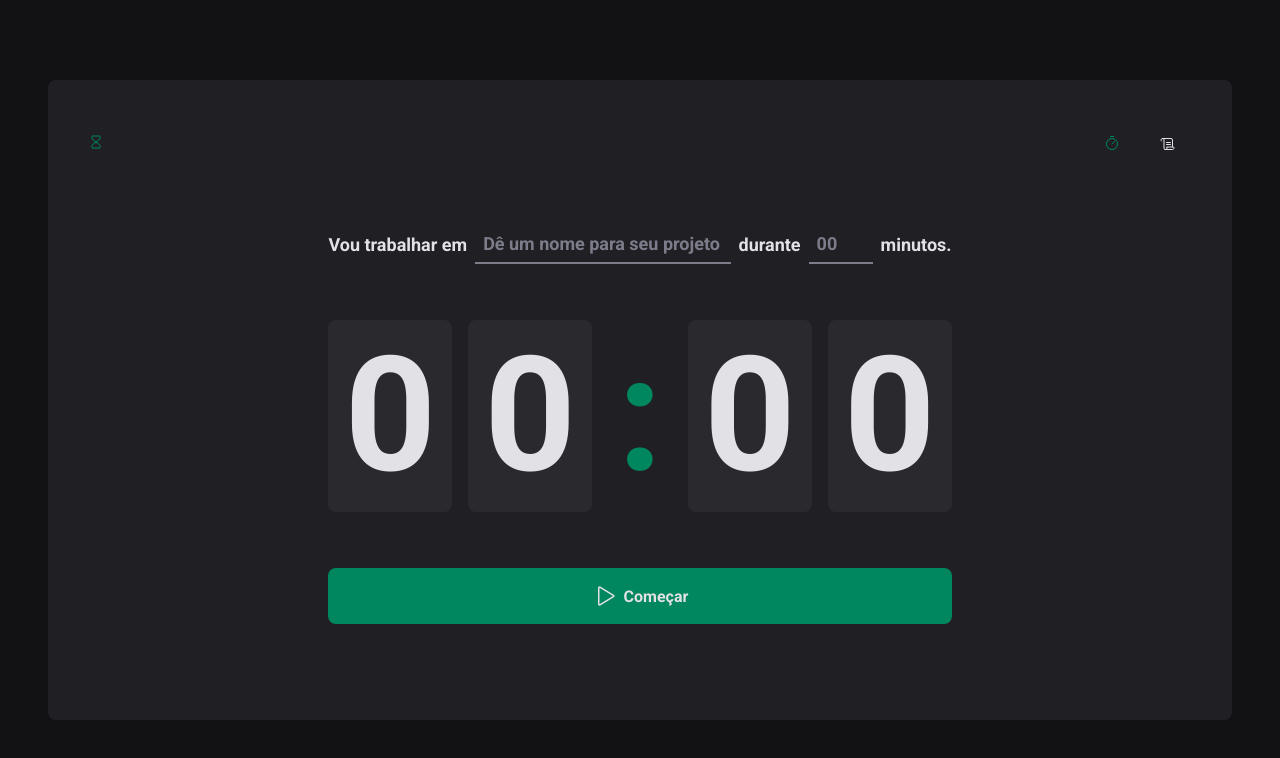
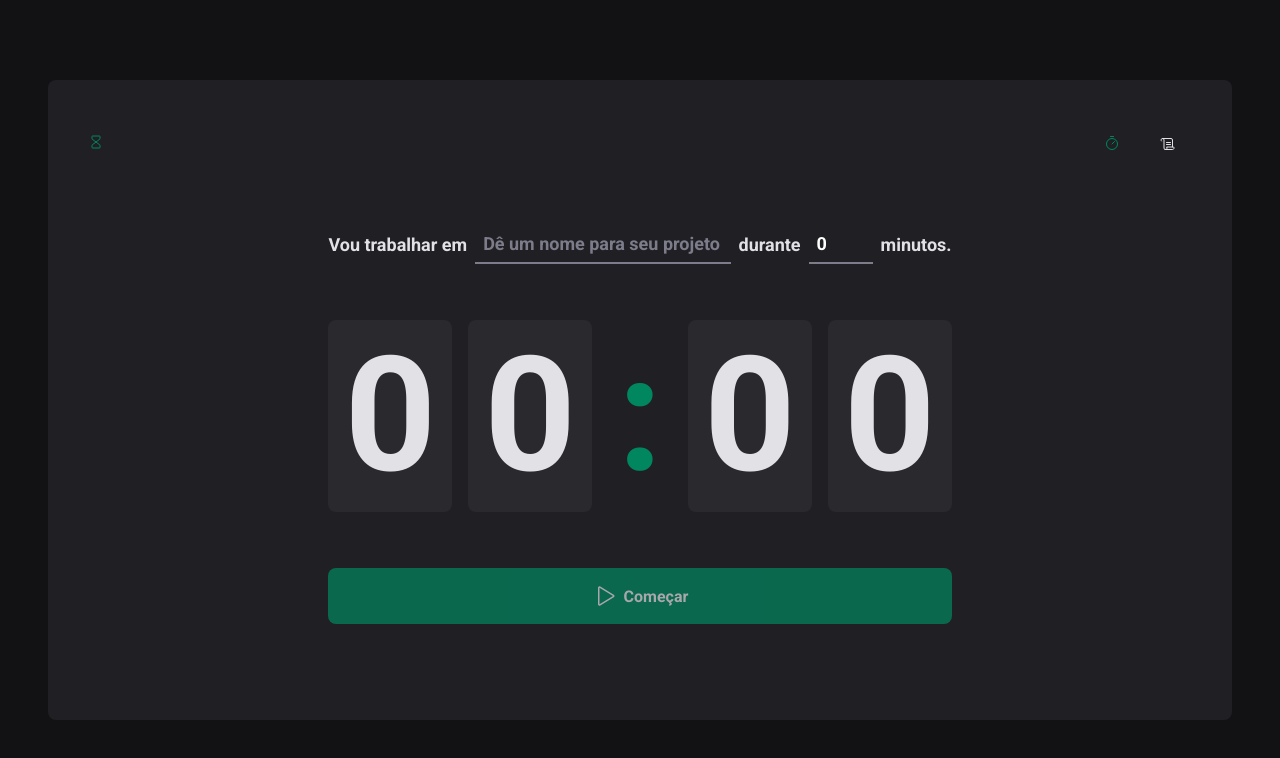
Before and after one commit to JuanFila/Timer, a React (Vite) app: page / in a window 1280 px wide. Shown: the top 758 px of the page. Built offline with nearby package versions, Linux system fonts and the light colour scheme; the HTML template or start-up script is replaced by a standard one.

Commit message:
add zod + hook form lib

```diff
--- a/package.json
+++ b/package.json
@@ -10,12 +10,15 @@
     "preview": "vite preview"
   },
   "dependencies": {
+    "@hookform/resolvers": "^3.3.4",
     "@rocketseat/eslint-config": "^2.2.2",
     "phosphor-react": "^1.4.1",
     "react": "^18.2.0",
     "react-dom": "^18.2.0",
+    "react-hook-form": "^7.51.4",
     "react-router-dom": "^6.23.0",
-    "styled-components": "^6.1.8"
+    "styled-components": "^6.1.8",
+    "zod": "^3.23.6"
   },
   "devDependencies": {
     "@types/react": "^18.2.66",
--- a/src/pages/Home/index.tsx
+++ b/src/pages/Home/index.tsx
@@ -8,11 +8,37 @@
   TaskAmountInput,
   TaskInput,
 } from "./style";
+import { useForm } from 'react-hook-form';
+import { zodResolver } from "@hookform/resolvers/zod";
+import * as Zod from 'zod';
 
+const newCycleFormValidationSchema = Zod.object({
+   task: Zod.string().min(1, 'informe  a tarda'),
+   minutesAmount: Zod.number().min(5, 'o  ciclo mínimo é de 5 minutos').max(60, 'o ciclo máximo é de 60 minutos'),
+})
+
+type newCycleFormData = Zod.infer<typeof newCycleFormValidationSchema>
 export function Home() {
+
+  const { register, handleSubmit, watch, reset} = useForm<newCycleFormData>({
+    resolver: zodResolver(newCycleFormValidationSchema),
+    defaultValues: {
+      task: '',
+      minutesAmount: 0,
+    }
+  })
+
+  function handleCreateNewCycle(data: any) {
+    console.log(data)
+    reset();
+  }
+
+  const task = watch('task')
+  const isSubmitDisabled = !task;
+
   return (
     <HomeContainer>
-      <form action="">
+      <form onSubmit={handleSubmit(handleCreateNewCycle)} action="">
         <FormContainer>
           <label htmlFor="task">Vou trabalhar em</label>
           <TaskInput
@@ -20,6 +46,7 @@
             type="text"
             placeholder="Dê um nome para seu projeto"
             list="task-suggestions"
+            {...register('task')}
           />
 
           <datalist id="task-suggestions">
@@ -37,6 +64,7 @@
           step={5}
           min={5}
           max={60}
+          {...register('minutesAmount', { valueAsNumber: true})}
           />
 
           <span>minutos.</span>
@@ -50,7 +78,7 @@
           <span>0</span>
         </CountDownContainer>
 
-        <StartCountDown type="submit">
+        <StartCountDown disabled={isSubmitDisabled} type="submit">
           <Play size={24} />
           Começar
         </StartCountDown>
```
Also changed, not shown: 1 other file (tests, documents, lock files or other folders).
